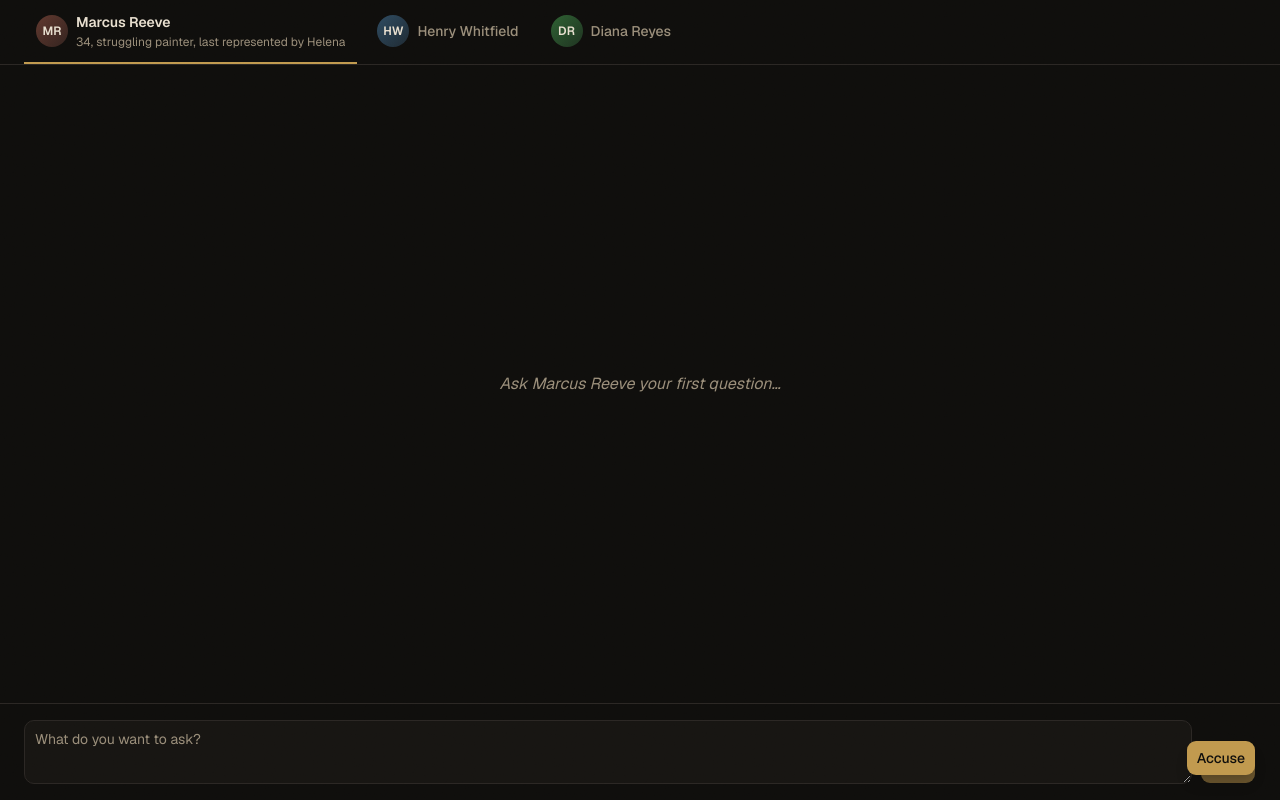
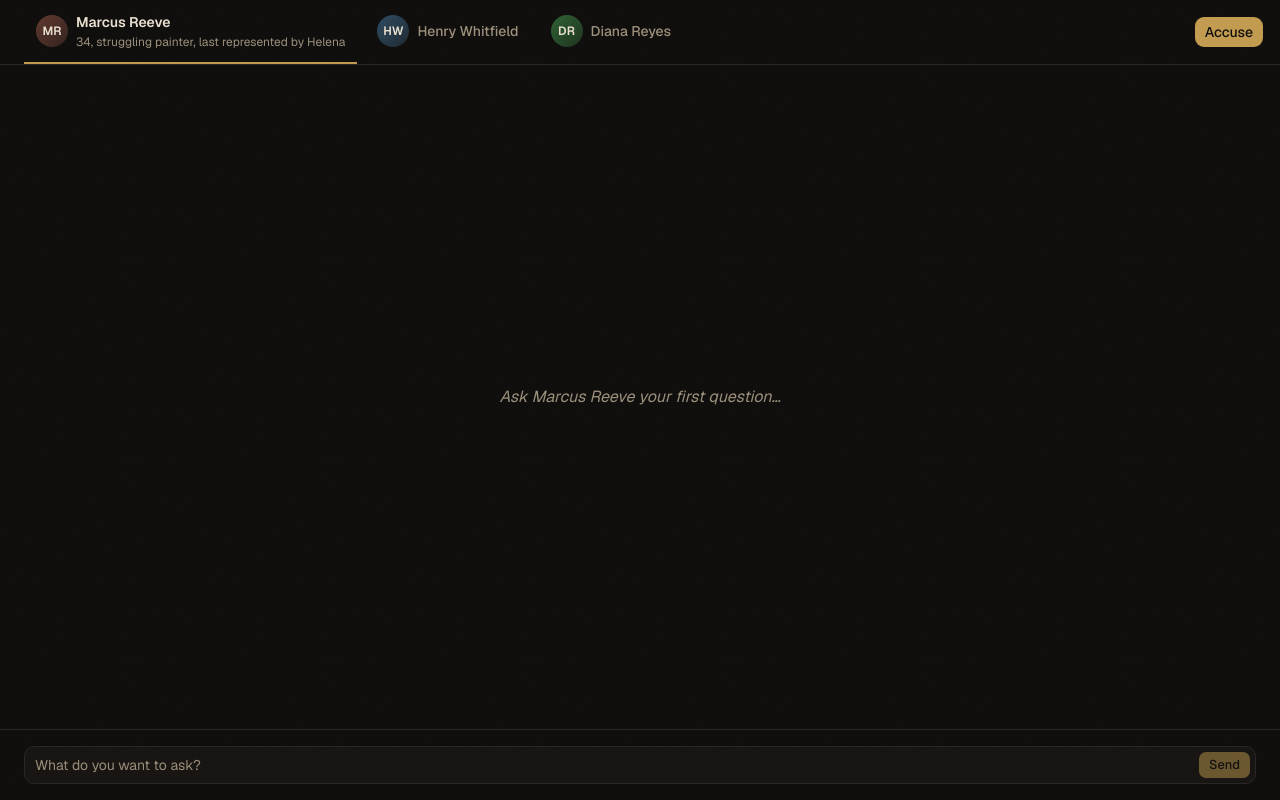
Before and after one commit to AlexGalyas/the-ai-interrogation, a Next.js app: page / in a window 1280 px wide. Both pictures are taken after a click on the button "Begin investigation". Built offline with nearby package versions, Linux system fonts and the light colour scheme.

Commit message:
fix(ui): investigation layout polish — sticky header, anchored chat input, autosize textarea, send-inside-textarea, repositioned Skip + Accuse, global cursor:pointer for buttons (Task 8 sensory QA)

```diff
--- a/src/app/globals.css
+++ b/src/app/globals.css
@@ -136,6 +136,16 @@
 	html {
 		@apply font-sans;
 	}
+	/*
+	 * Tailwind v4's preflight no longer applies `cursor: pointer` to buttons.
+	 * Restore it globally for all non-disabled, non-pointer-events-none buttons
+	 * and ARIA-button-role'd elements. `:disabled` and `[aria-disabled=true]`
+	 * keep the default arrow cursor so the affordance is honest.
+	 */
+	button:not(:disabled):not([aria-disabled='true']),
+	[role='button']:not(:disabled):not([aria-disabled='true']) {
+		cursor: pointer;
+	}
 }
 
 /*
--- a/src/features/accusation/accuse-button/accuse-button.tsx
+++ b/src/features/accusation/accuse-button/accuse-button.tsx
@@ -7,15 +7,15 @@ interface AccuseButtonProps {
 	disabled?: boolean
 }
 
+/**
+ * Inline header-mounted accusation trigger. Used to be fixed bottom-right with
+ * a drop shadow; Task 8 sensory QA moved it inline into the
+ * `InvestigationScreen` header so it's always reachable without the bottom
+ * gesture-area overlapping the message input.
+ */
 export function AccuseButton({ onClick, disabled = false }: AccuseButtonProps) {
 	return (
-		<Button
-			type="button"
-			size="lg"
-			onClick={onClick}
-			disabled={disabled}
-			className="fixed right-6 bottom-6 z-20 shadow-lg"
-		>
+		<Button type="button" size="default" onClick={onClick} disabled={disabled}>
 			Accuse
 		</Button>
 	)
--- a/src/features/interrogation/chat-message/chat-message.tsx
+++ b/src/features/interrogation/chat-message/chat-message.tsx
@@ -48,13 +48,27 @@ export function ChatMessage({ suspectId, messageId, isLatestAssistant }: ChatMes
 	return (
 		<div
 			className={cn(
-				'flex w-full items-end gap-2',
+				'flex w-full',
 				isUser ? 'justify-end' : 'justify-start'
+			)}
+		>
+			{/*
+			 * Bubble + Skip live in a column wrapper so Skip sits below the
+			 * bubble's bottom-left, anchored to that corner regardless of how the
+			 * bubble's width changes as the typewriter fills in chars. The
+			 * `max-w-[80%]` moved up here so the column (not the bubble) is the
+			 * width-bounded element. Task 8 sensory QA: Skip used to migrate
+			 * horizontally as the bubble grew while wrapping wasn't yet hit.
+			 */}
+			<div
+				className={cn(
+					'flex max-w-[80%] flex-col gap-1',
+					isUser ? 'items-end' : 'items-start'
 				)}
 			>
 				<div
 					className={cn(
-					'max-w-[80%] whitespace-pre-wrap rounded-2xl px-4 py-2 text-sm leading-relaxed',
+						'whitespace-pre-wrap rounded-2xl px-4 py-2 text-sm leading-relaxed',
 						isUser
 							? 'bg-primary font-sans text-primary-foreground'
 							: 'bg-muted font-mono text-foreground'
@@ -73,11 +87,12 @@ export function ChatMessage({ suspectId, messageId, isLatestAssistant }: ChatMes
 					<button
 						type="button"
 						onClick={() => skipTypewriter(suspectId, messageId)}
-					className="self-end rounded-md border border-border/60 bg-transparent px-2 py-1 text-xs font-sans text-muted-foreground transition-colors hover:border-accent/60 hover:text-accent"
+						className="rounded-md border border-border/60 bg-transparent px-3 py-1.5 text-sm font-sans text-muted-foreground transition-colors hover:border-accent/60 hover:text-accent"
 					>
 						Skip
 					</button>
 				)}
 			</div>
+		</div>
 	)
 }
--- a/src/features/interrogation/interrogation-room/interrogation-room.tsx
+++ b/src/features/interrogation/interrogation-room/interrogation-room.tsx
@@ -23,7 +23,10 @@ export function InterrogationRoom({ suspect, caseId }: InterrogationRoomProps) {
 	}, [beginInvestigation, caseId])
 
 	return (
-		<div data-suspect-id={suspect.id} className="flex min-h-0 flex-1 flex-col">
+		<div
+			data-suspect-id={suspect.id}
+			className="flex min-h-0 flex-1 flex-col overflow-hidden"
+		>
 			<ChatView suspectName={suspect.name} error={error} onRetry={retry} />
 			<MessageInput onSend={ask} disabled={isStreaming} />
 		</div>
--- a/src/features/interrogation/investigation-screen/investigation-screen.tsx
+++ b/src/features/interrogation/investigation-screen/investigation-screen.tsx
@@ -11,6 +11,12 @@ interface InvestigationScreenProps {
 	onAccuse: () => void
 }
 
+/**
+ * Three-row layout: fixed header (suspect tabs + Accuse), scrollable middle
+ * (chat), fixed footer (message input). `h-screen` constrains the document so
+ * only the chat region scrolls — Task 8 sensory QA: previously the whole page
+ * scrolled, which buried the suspect tabs as soon as a few exchanges landed.
+ */
 export function InvestigationScreen({ kase, onAccuse }: InvestigationScreenProps) {
 	const setActiveSuspect = useGameStore((state) => state.setActiveSuspect)
 	const storedActiveSuspectId = useGameStore(
@@ -24,14 +30,19 @@ export function InvestigationScreen({ kase, onAccuse }: InvestigationScreenProps
 	}
 
 	return (
-		<div className="flex min-h-screen flex-col">
-			<SuspectTabs
-				suspects={kase.suspects}
-				activeSuspectId={activeSuspect.id}
-				onSelect={setActiveSuspect}
-			/>
+		<div className="flex h-screen flex-col">
+			<header className="flex shrink-0 items-stretch gap-2 border-b border-border bg-background pr-4">
+				<SuspectTabs
+					suspects={kase.suspects}
+					activeSuspectId={activeSuspect.id}
+					onSelect={setActiveSuspect}
+					className="flex-1"
+				/>
+				<div className="flex shrink-0 items-center py-2">
+					<AccuseButton onClick={onAccuse} />
+				</div>
+			</header>
 			<InterrogationRoom suspect={activeSuspect} caseId={kase.id} />
-			<AccuseButton onClick={onAccuse} />
 		</div>
 	)
 }
--- a/src/features/interrogation/message-input/message-input.tsx
+++ b/src/features/interrogation/message-input/message-input.tsx
@@ -10,6 +10,13 @@ interface MessageInputProps {
 	disabled?: boolean
 }
 
+/**
+ * Footer-pinned message composer. Textarea autosizes from one row to a
+ * `max-h-40` cap via `field-sizing-content` (shadcn Textarea baseline); no
+ * manual resize handle. Send lives anchored to the textarea's bottom-right
+ * corner so the composer reads as one unified surface rather than a
+ * textarea-plus-button row. Task 8 sensory QA.
+ */
 export function MessageInput({ onSend, disabled = false }: MessageInputProps) {
 	const [value, setValue] = useState('')
 
@@ -31,12 +38,13 @@ export function MessageInput({ onSend, disabled = false }: MessageInputProps) {
 
 	return (
 		<form
-			className="flex items-end gap-2 border-t border-border bg-background px-6 py-4"
+			className="shrink-0 border-t border-border bg-background px-6 py-4"
 			onSubmit={(event) => {
 				event.preventDefault()
 				submit()
 			}}
 		>
+			<div className="relative">
 				<Textarea
 					value={value}
 					onChange={(event) => setValue(event.target.value)}
@@ -44,12 +52,18 @@ export function MessageInput({ onSend, disabled = false }: MessageInputProps) {
 					placeholder="What do you want to ask?"
 					rows={1}
 					disabled={disabled}
-				className="max-h-40 flex-1"
+					className="max-h-40 min-h-0 resize-none pr-24"
 					aria-label="Question for the suspect"
 				/>
-			<Button type="submit" size="lg" disabled={!canSend}>
+				<Button
+					type="submit"
+					size="sm"
+					disabled={!canSend}
+					className="absolute right-1.25 bottom-1.25"
+				>
 					Send
 				</Button>
+			</div>
 		</form>
 	)
 }
--- a/src/features/interrogation/suspect-tabs/suspect-tabs.tsx
+++ b/src/features/interrogation/suspect-tabs/suspect-tabs.tsx
@@ -8,14 +8,25 @@ interface SuspectTabsProps {
 	suspects: PublicSuspect[]
 	activeSuspectId: string
 	onSelect: (suspectId: string) => void
+	/** Optional extra classes — `InvestigationScreen` passes `flex-1` so the
+	 *  tabs share the header row with the inline Accuse button. */
+	className?: string
 }
 
-export function SuspectTabs({ suspects, activeSuspectId, onSelect }: SuspectTabsProps) {
+export function SuspectTabs({
+	suspects,
+	activeSuspectId,
+	onSelect,
+	className
+}: SuspectTabsProps) {
 	return (
 		<div
 			role="tablist"
 			aria-label="Suspects"
-			className="flex w-full items-stretch gap-2 border-b border-border bg-background px-6"
+			className={cn(
+				'flex items-stretch gap-2 bg-background px-6',
+				className
+			)}
 		>
 			{suspects.map((suspect) => {
 				const isActive = suspect.id === activeSuspectId
```
Lines whose indentation alone changed are shown as unchanged.
